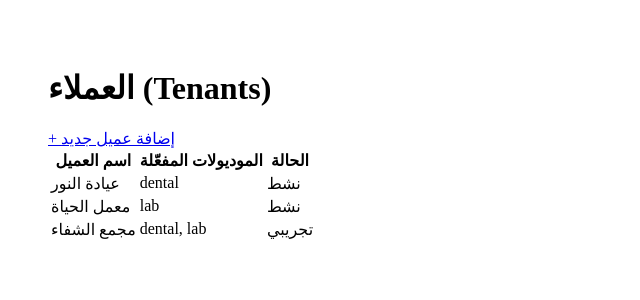
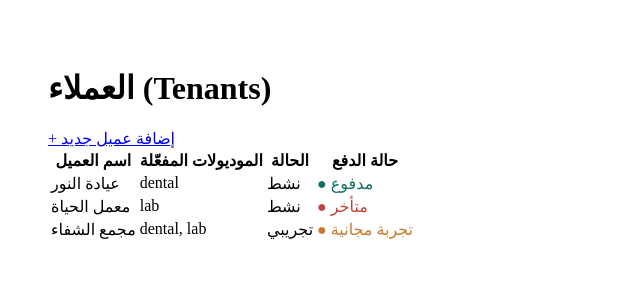
Before and after one commit to emadelrefayy/STAR-1, a Next.js app: page /dashboard/admin/tenants in a window 1280 px wide. Shown: the top 300 px of the page, without its empty margins (0-640 px from the left). Built offline with nearby package versions, Linux system fonts and the light colour scheme.

Commit message:
Update page.tsx

```diff
--- a/app/dashboard/admin/tenants/page.tsx
+++ b/app/dashboard/admin/tenants/page.tsx
@@ -2,10 +2,16 @@ import Link from "next/link";
 
 export default function AdminTenantsPage() {
   const tenants = [
-    { id: 1, name: "عيادة النور", modules: ["dental"], status: "نشط" },
-    { id: 2, name: "معمل الحياة", modules: ["lab"], status: "نشط" },
-    { id: 3, name: "مجمع الشفاء", modules: ["dental", "lab"], status: "تجريبي" },
+    { id: 1, name: "عيادة النور", modules: ["dental"], status: "نشط", payment: "مدفوع" },
+    { id: 2, name: "معمل الحياة", modules: ["lab"], status: "نشط", payment: "متأخر" },
+    { id: 3, name: "مجمع الشفاء", modules: ["dental", "lab"], status: "تجريبي", payment: "تجربة مجانية" },
   ];
+
+  const paymentColor: Record<string, string> = {
+    "مدفوع": "#0F6F63",
+    "متأخر": "#C1443C",
+    "تجربة مجانية": "#C97A2B",
+  };
 
   return (
     <div style={{ padding: "40px" }}>
@@ -17,6 +23,7 @@ export default function AdminTenantsPage() {
             <th>اسم العميل</th>
             <th>الموديولات المفعّلة</th>
             <th>الحالة</th>
+            <th>حالة الدفع</th>
           </tr>
         </thead>
         <tbody>
@@ -25,6 +32,11 @@ export default function AdminTenantsPage() {
               <td>{t.name}</td>
               <td>{t.modules.join(", ")}</td>
               <td>{t.status}</td>
+              <td>
+                <span style={{ color: paymentColor[t.payment], fontWeight: 500 }}>
+                  ● {t.payment}
+                </span>
+              </td>
             </tr>
           ))}
         </tbody>
```
